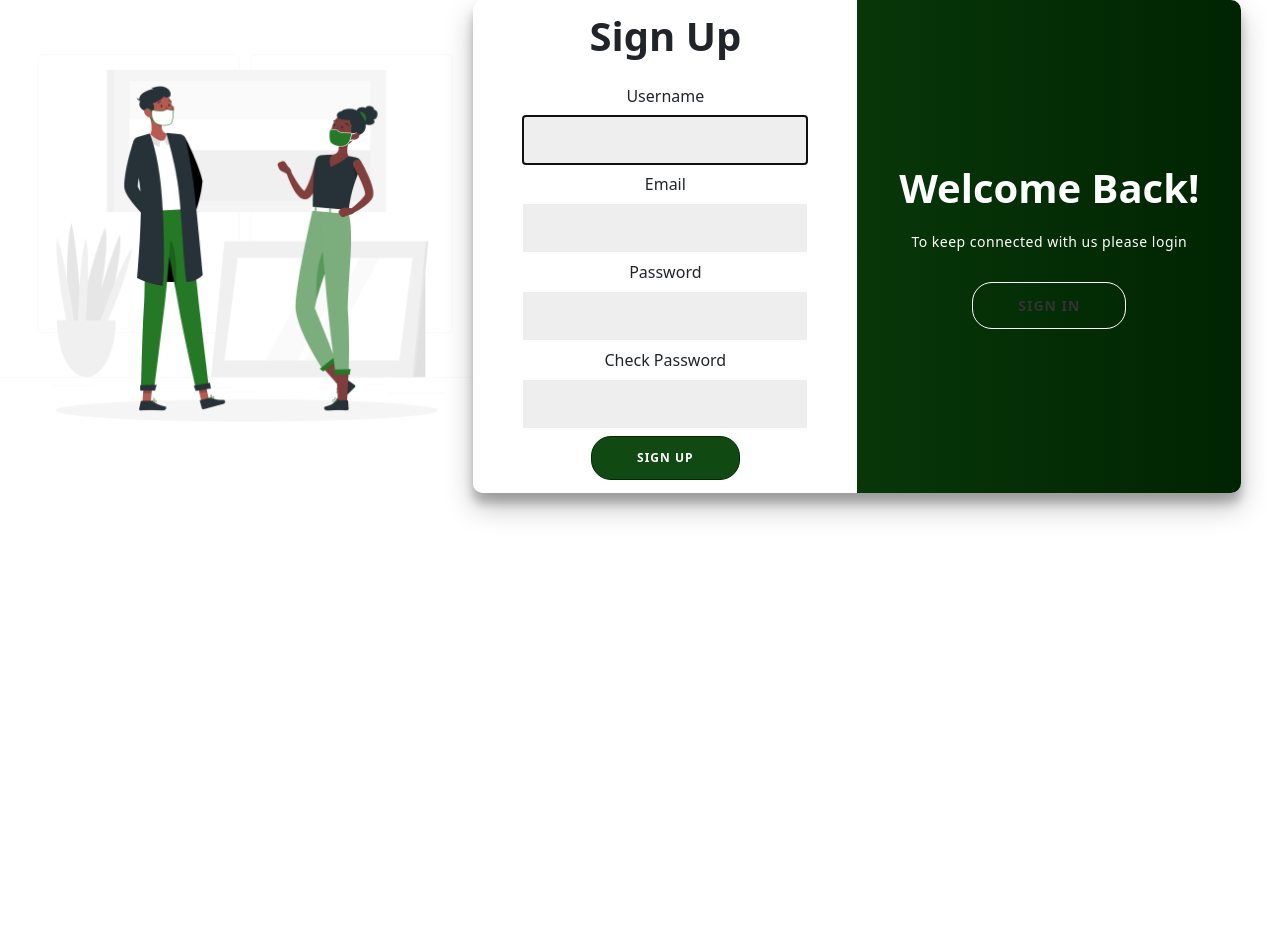
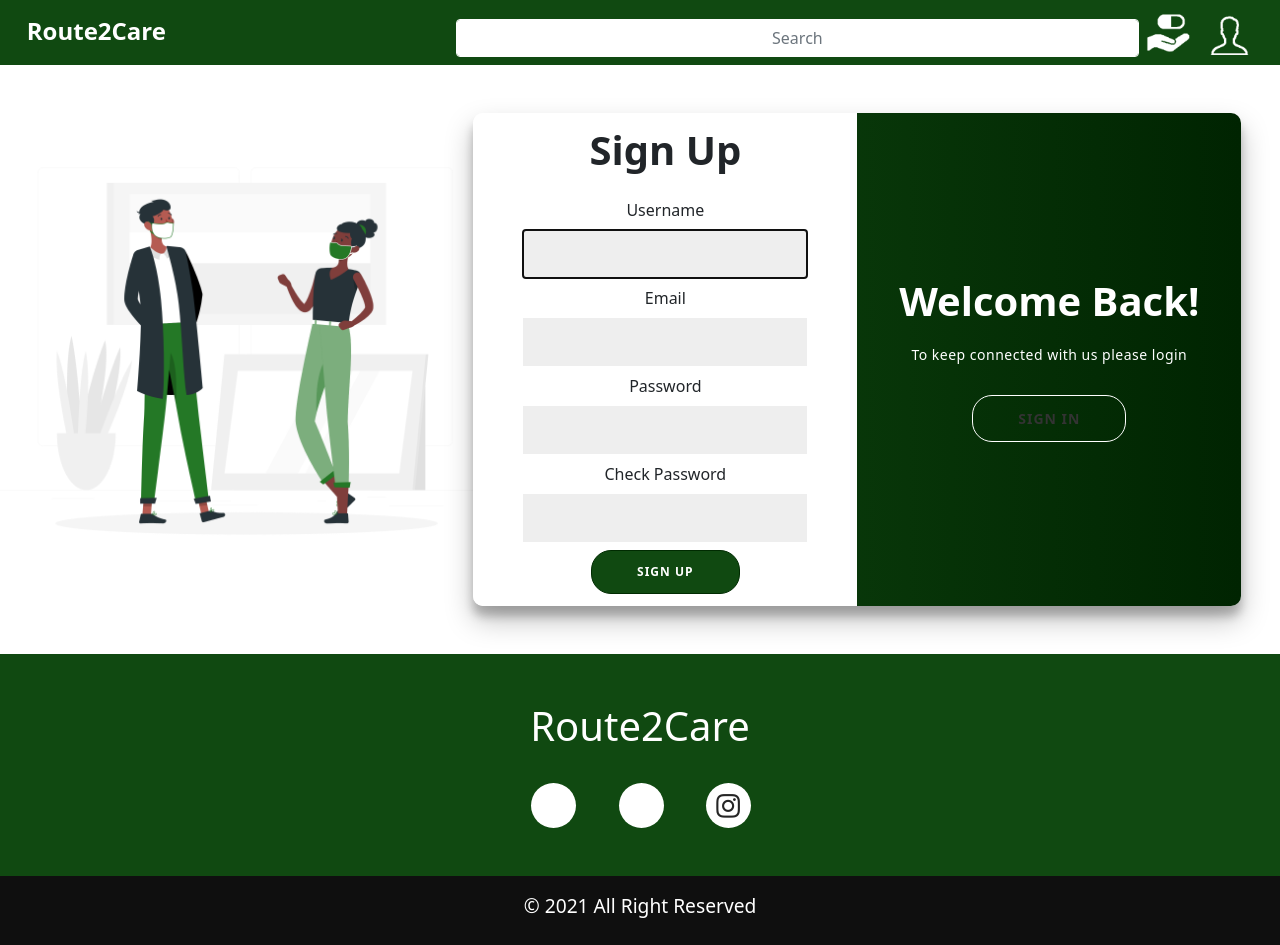
Before and after one commit to parindapranami/Route2Care, a Django app: page /register/ in a window 1280 px wide. Before the commit the page ends 519 px from the top, so only its background shows below. Run offline with Django 3.2, Linux system fonts and the light colour scheme; some libraries are stand-ins or nearby versions.

Commit message:
Add search functionality

```diff
--- a/R2C/home/static/css/baseStyle.css
+++ b/R2C/home/static/css/baseStyle.css
@@ -44,3 +44,28 @@
     font-size:120%;
 
 }
+
+/* Search Bar */
+.sb{
+	width:300%;
+	margin:5% 0 0 100%;
+
+}
+.search .input-text:focus {
+    box-shadow: 0px 0px 0px;
+    border-color: #fff;
+    outline: 0px
+}
+.search .form-control {
+    border: 1px solid #fff;
+}
+.search input[type="text"]::placeholder {
+	text-align: center;
+}
+
+#r2c h1{
+    font-size:150%;
+    padding:0 3%;
+    margin-top: 1%;
+    font-weight: bold;
+}
--- a/R2C/home/templates/home/register1.html
+++ b/R2C/home/templates/home/register1.html
@@ -24,10 +24,36 @@ integrity="sha384-eOJMYsd53ii+scO/bJGFsiCZc+5NDVN2yr8+0RDqr0Ql0h+rP48ckxlpbzKgwr
 <script src='https://cdnjs.cloudflare.com/ajax/libs/OwlCarousel2/2.3.4/owl.carousel.min.js'></script>
 
     <link rel="stylesheet" href="{% static 'css/login.css' %}">
+    <link rel="stylesheet" href="{% static 'css/baseStyle.css' %}">
     <link rel="stylesheet" href="https://use.fontawesome.com/releases/v5.0.8/css/all.css" integrity="sha384-3AB7yXWz4OeoZcPbieVW64vVXEwADiYyAEhwilzWsLw+9FgqpyjjStpPnpBO8o8S" crossorigin="anonymous">
 
 </head>
 <body>
+<!-- Navbar -->
+<nav class="navbar navbar-expand-lg navbg mb-5">
+<div class="container-fluid">
+
+	<div class="d-flex align-items-center" id='r2c'>
+	<h1>Route2Care</h1>
+
+
+	<div class="input-group search mx-5">
+	<form action='/search' method='get'>
+		<input type="text" class="form-control input-text sb" placeholder="Search" name='search'>
+		<!--<button class="btn" type="submit">Search</button></input>-->
+	</form>
+	</div>
+	<!-- templates/home/login.html -->
+	</div>
+
+	<div class="d-flex align-items-center">
+	<a class="navbar-brand mt-1 mt-lg-0 p-0" href="/products"><img src="{% static 'images/logo2.png' %}" height="45"alt=""></a>
+	<a class="navbar-brand mt-1 mt-lg-0 p-0" data-toggle="modal" data-target="#myModal" href="/login"><img src="{% static 'images/user2.png' %}" height="45"alt=""></a>
+	</div>
+
+</div>
+</nav>
+<!--Header Ends-->
 
 <div class='row login'>
 <div class='col-md-4 col-xs-12'>
@@ -94,6 +120,25 @@ integrity="sha384-eOJMYsd53ii+scO/bJGFsiCZc+5NDVN2yr8+0RDqr0Ql0h+rP48ckxlpbzKgwr
     </div>
 </div>
 </div>
+
+<!-- Footer -->
+<footer class='footer mt-5 pt-5'>
+<div class="">
+	<div class="col-md-12">
+		<div class="follow">
+		<h3>Route2Care</h3>
+		<ul >
+			<li><a href="#"><i class="fa fa-facebook" aria-hidden="true"></i></a></li>
+			<li><a href="#"><i class="fa fa-twitter" aria-hidden="true"></i></a></li>
+			<li><a href="#"><i class="fab fa-instagram" aria-hidden="true"></i></a></li>
+		</ul>
+		</div>
+	</div>
+</div>
+<div class="col-md-12 copyright mt-5 py-2">
+	<p class='pt-2'>&copy; 2021 All Right Reserved</p>
+</div>
+</footer>
 <script src="{% static 'js/login.js' %}"></script>
 
 </body>
--- a/R2C/home/urls.py
+++ b/R2C/home/urls.py
@@ -8,6 +8,6 @@ urlpatterns = [
   path('register/',views.registerPage,name='register'),
   path('login/',views.loginPage,name='login'),
   path('products/',views.medicineDashboard,name='medicineDashboard'),
-  #path('medicine/',views.medicinePage,name='medicinePage'),
+  path('search/',views.searchResult,name='searchResult'),
   url(r'^(?P<id>[\w-]+)/', views.medicinePage,name='medicinePage'),
 ]
--- a/R2C/home/views.py
+++ b/R2C/home/views.py
@@ -46,6 +46,13 @@ def medicinePage(request,id):
     medPage = Medicine.objects.get(id=id)
     return render(request, 'home/medicine_page.html', {'med': medPage})
 
+def searchResult(request):
+  s=request.GET['search']
+  m = Medicine.objects.filter(med_name__icontains=s)
+  return render(request,'home/search_results.html', {"meds": m})
+
+
+
 def registerPage(request):
   form = CreateUserForm()
   if request.method == 'POST':
```
Also changed, not shown: R2C/home/static/css/home.css (+38 -10 lines), R2C/home/templates/home/base.html (+12 -19 lines), R2C/home/templates/home/homepage.html (+31 -28 lines), R2C/home/templates/home/login.html (+45 -0 lines), R2C/home/templates/home/search_results.html (added, +39 -0 lines), R2C/home/migrations/0002_auto_20211007_0001.py (added), R2C/home/migrations/0003_auto_20211007_1144.py (added), R2C/home/static/images/bg1.jpg (added), R2C/home/static/images/bg2.jpg (added), R2C/home/static/images/bg3.jpg (added), R2C/home/static/images/c1.png (added), R2C/home/static/images/c2.png (added), R2C/home/static/images/c3.png (added), R2C/home/static/images/c4.png (added), 1 other file.
